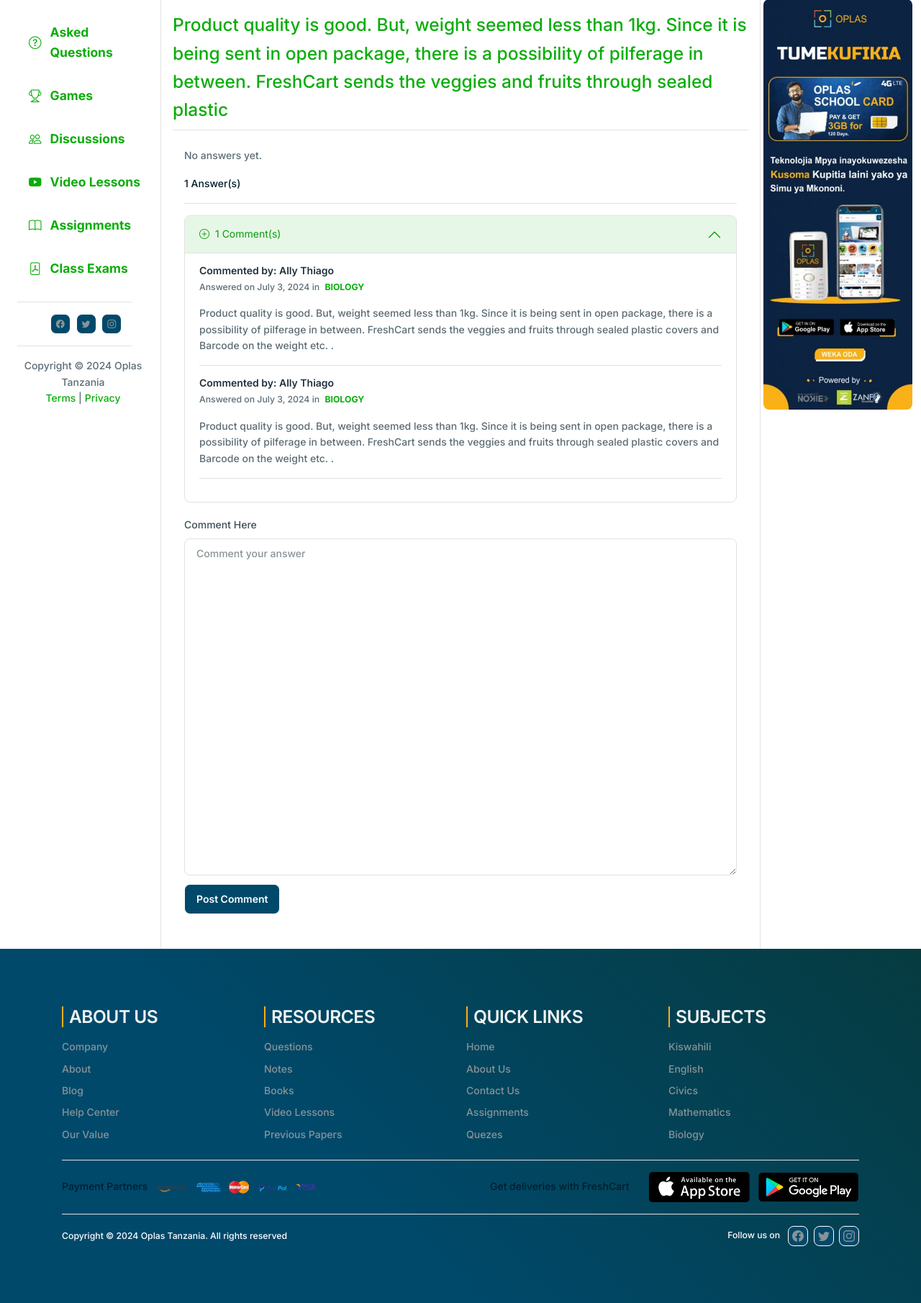
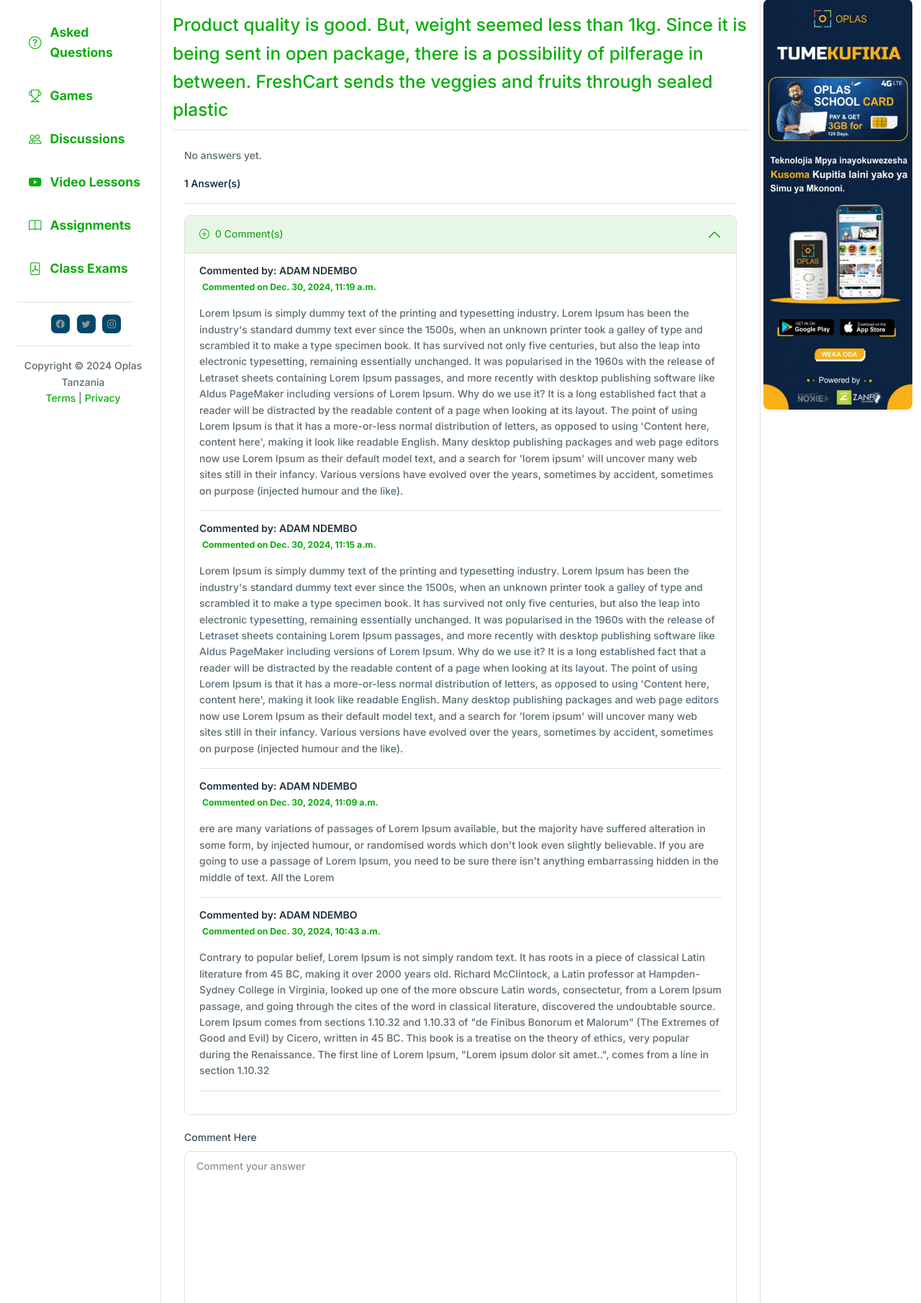
Before and after one commit to kassimbabi/Oplas-Backup-master, a Django app: page /view-asked-questions/2/ in a window 1280 px wide, after a click that opens the changed part. Shown: the part 221-2031 px from the top of the page at 72% size. Run offline with Django 5.2, Linux system fonts and the light colour scheme; data comes from the database, SQL or seed files in the repository; some libraries are stand-ins or nearby versions.

Commit message:
ask question comments done

```diff
--- a/base/templates/base/asked-questions.html
+++ b/base/templates/base/asked-questions.html
@@ -14,7 +14,7 @@
                     <h6 class="mb-1">Asked by: {{ask_question.student.first_name}} {{ask_question.student.last_name}}</h6>
                     <p class="small">
                         <span class="">Asked on {{ask_question.created_at}} in </span>
-                        <span class="text-primary ms-1 fw-bold">{{ask_question.subject.SubjectName}}</span>
+                        <span class="text-primary ms-1 fw-bold">{{ask_question.SubjectName.SubjectName}}</span>
                     </p>
                     <p><a href="{% url "view_asked_questions" ask_question.id %}" class="text-dark fw-bold">{{ask_question.question_text}}</a></p>
 
--- a/base/templates/base/view-asked-questions.html
+++ b/base/templates/base/view-asked-questions.html
@@ -26,7 +26,7 @@
                       <!-- content -->
                       <p class="small">
                          <span class="">Answered on {{answer.created_at}} in </span>
-                         <span class="text-primary ms-1 fw-bold">{{ask_questions.subject}}</span>
+                         <span class="text-primary ms-1 fw-bold">{{ask_questions.SubjectName}}</span>
                       </p>
                       <p>
                         {{answer.answer_text}}
@@ -64,55 +64,42 @@
                                 <span class="me-2">
                                     <i class="bi bi-plus-circle" id="comment-icon"></i>
                                 </span>
-                                1 Comment(s)
+                                {{ comment_count }} Comment(s)
                             </button>
                         </h2>
                         <div id="collapseOne" class="accordion-collapse collapse" aria-labelledby="headingOne" data-bs-parent="#commentAccordion">
                             <div class="accordion-body">
+
                                 <!-- loop start here -->
+                                {% for comment in comments %}
+                                {% if comment.content_type.model == "askquestion" %}
                                 <div class="comment mb-4">
-                                    <h6 class="mb-1">Commented by: Ally Thiago</h6>
+                                    <h6 class="mb-1">Commented by: {{ comment.student.firstName }} {{ comment.student.lastName }}</h6>
                                         <!-- select option -->
                                         <!-- content -->
                                         <p class="small">
-                                            <span class="">Answered on July 3, 2024 in </span>
-                                            <span class="text-primary ms-1 fw-bold">BIOLOGY</span>
+                                            <span class="text-primary ms-1 fw-bold">Commented on {{comment.createdDate}} </span>
+                                            {% comment %} <span class="text-primary ms-1 fw-bold">{{comment.SubjectName.SubjectName}}</span> {% endcomment %}
                                         </p>
                                         <p>
-                                            Product quality is good. But, weight seemed less than 1kg. Since it is being sent in open package, there is a possibility of pilferage in between.
-                                            FreshCart sends the veggies and fruits through sealed plastic covers and Barcode on the weight etc. .
+                                          {{comment.commentText}}
                                         </p>
                                         <!-- icon -->
                                 </div>
                                 <hr>
+                                {% endif %}
+                                {% endfor %}
 
-
-                                <!-- loop end here -->
-                                <div class="comment mb-4">
-                                    <h6 class="mb-1">Commented by: Ally Thiago</h6>
-                                        <!-- select option -->
-                                        <!-- content -->
-                                        <p class="small">
-                                            <span class="">Answered on July 3, 2024 in </span>
-                                            <span class="text-primary ms-1 fw-bold">BIOLOGY</span>
-                                        </p>
-                                        <p>
-                                            Product quality is good. But, weight seemed less than 1kg. Since it is being sent in open package, there is a possibility of pilferage in between.
-                                            FreshCart sends the veggies and fruits through sealed plastic covers and Barcode on the weight etc. .
-                                        </p>
-                                        <!-- icon -->
-                                </div>
-
-                                <hr>
                             </div>
                         </div>
                     </div>
 
-                <form>
+                <form method = 'POST' action = '{% url "add-ask-question-comment" ask_questions.id %}'>
+                  {% csrf_token %}
                    <div class="mb-3 col-lg-12 mt-5">
                       <div class="mb-3">
                          <label class="form-label">Comment Here</label>
-                         <textarea class="form-control" rows="20" placeholder="Comment your answer"></textarea>
+                         <textarea class="form-control" name = 'commentText' rows="20" placeholder="Comment your answer"></textarea>
                       </div>
                    </div>
                    <div class="col-lg-12">
--- a/base/urls.py
+++ b/base/urls.py
@@ -109,6 +109,8 @@ urlpatterns = [
     path('approve/comment/<int:comment_id>/', views.approve_comment, name='approve-comment'),
     path('backend/comments', views.backend_comments, name='backend-comments'),
     path('delete/comment/<int:pk>/', views.delete_comments, name='delete-comment' ),
+    path('add/ask/question/comment/<int:ask_question_id>/', views.add_askQustion_comments, name='add-ask-question-comment'),
+
 
     # path for manage asking questions
     path('ask/question', views.ask_question, name='ask-question'),
--- a/base/views.py
+++ b/base/views.py
@@ -113,31 +113,30 @@ def Home(request):
     sitename = "HOME | OPLAS TANZANIA"
     page_name = 'Home'
 
-    # Get the selected status from the query parameters
-    status = request.GET.get('status', '')  # Default to empty if not provided
-
-    # Get the selected subject from the query parameters
-    selected_subject = request.GET.get('subject', '')  # Default to empty if not provided
-
-    # Start with all questions
+    status = request.GET.get('status', '')
+
+
+    selected_subject = request.GET.get('subject', '')
+
+
     questions = Questions.objects.all()
 
-    # Filter questions based on the selected status
+
     if status == 'answered':
-        questions = questions.filter(answers__isnull=False)  # Questions with answers
+        questions = questions.filter(answers__isnull=False)
     elif status == 'unanswered':
-        questions = questions.filter(answers__isnull=True)  # Questions without answers
-
-    # Filter questions based on the selected subject if provided
+        questions = questions.filter(answers__isnull=True)
+
+
     if selected_subject:
         questions = questions.filter(SubjectName_id=selected_subject)
 
-    # Paginate questions
-    paginator = Paginator(questions, 5)  # Display 5 questions per page
+
+    paginator = Paginator(questions, 5)
     page_number = request.GET.get('page')
     questions_page = paginator.get_page(page_number)
 
-    # Fetch all subjects for the dropdown
+
     subjects = Subjects.objects.all()
 
     context = {
@@ -185,7 +184,22 @@ def AskedQestions(request):
     sitename = "ASKED QUESTIONS | OPLAS TANZANIA"
     page_name = 'Home'
 
-    ask_questions = AskQuestion.objects.all()
+    try:
+        if not request.user.is_authenticated:
+            return redirect('home')
+
+        student = Students.objects.get(user=request.user)
+    except Students.DoesNotExist:
+        return redirect('home')
+
+    student_level_order = student.schoolLevel.level_order
+
+
+    ask_questions = AskQuestion.objects.filter(
+    LevelName__level_order__lte=student_level_order
+)
+
+
 
     context = {
         'sitename': sitename,
@@ -198,13 +212,20 @@ def AskedQestions(request):
 def ViewAskedQestions(request, pk):
     sitename = "ASKED QUESTIONS | OPLAS TANZANIA"
     page_name = 'Home'
+
     ask_questions = AskQuestion.objects.get(id = pk)
-
+    comments = Comments.objects.all()
+
+    content_type = ContentType.objects.get_for_model(AskQuestion)
+
+    comment_count = Comments.objects.filter(content_type=content_type, object_id=pk).count()
 
     context = {
         'sitename': sitename,
         'page_name': page_name,
         'ask_questions': ask_questions,
+        'comments':comments,
+        'comment_count': comment_count,
 
     }
 
@@ -2164,6 +2185,7 @@ def delete_answers(request, pk):
 def add_comments(request, question_id):
     sitename = "Comments | Oplas Tanzania"
     page_name = 'Comments'
+
     question = Questions.objects.get(id=question_id)
     student = request.user.student
 
@@ -2198,6 +2220,48 @@ def add_comments(request, question_id):
         'comments': Comments.objects.filter(question=question),
 }
     return render(request, 'base/comments.html', conetext)
+
+def add_askQustion_comments(request, ask_question_id):
+    sitename = "Comments | Oplas Tanzania"
+    page_name = 'Comments'
+
+    question = AskQuestion.objects.get(id=ask_question_id)
+    student = request.user.student
+
+
+    if request.method == 'POST':
+        comment_text = request.POST.get('commentText')
+
+
+        teacher = assign_teacher_to_comment(question, student)
+
+        if teacher:
+
+            comment = Comments.objects.create(
+            content_type=ContentType.objects.get_for_model(AskQuestion),
+            object_id=question.id,
+            commentText=comment_text,
+            student=student,
+            teacher=teacher
+
+           )
+        return redirect('view_asked_questions', pk= question.id)
+            # comment = Comments.objects.create(
+            #     question=question,
+            #     commentText=comment_text,
+            #     student=student,
+            #     teacher=teacher
+            # )
+
+            # return redirect('add-comment', question_id=question.id)
+
+#     conetext = {
+#         'sitename': sitename,
+#         'page_name': page_name,
+#         'question': question,
+#         'comments': Comments.objects.filter(question=question),
+# }
+#     return render(request, 'base/comments.html', conetext)
 
 @login_required(login_url='home')
 def backend_comments(request):
@@ -2309,7 +2373,7 @@ def ask_question(request):
 
         ask_question = AskQuestion.objects.create(
             student=request.user,
-            subject=subject,
+            subjectName=subject,
             class_name=student_class,
             assignment=assignment,
             question_text=question_text,
```
Also changed, not shown: base/models.py (+45 -23 lines), base/migrations/0018_askquestion_levelname_and_more.py (added), base/migrations/0019_remove_comments_question_comments_content_type_and_more.py (added), base/migrations/0020_rename_subject_askquestion_subjectname.py (added), db.sqlite3.
